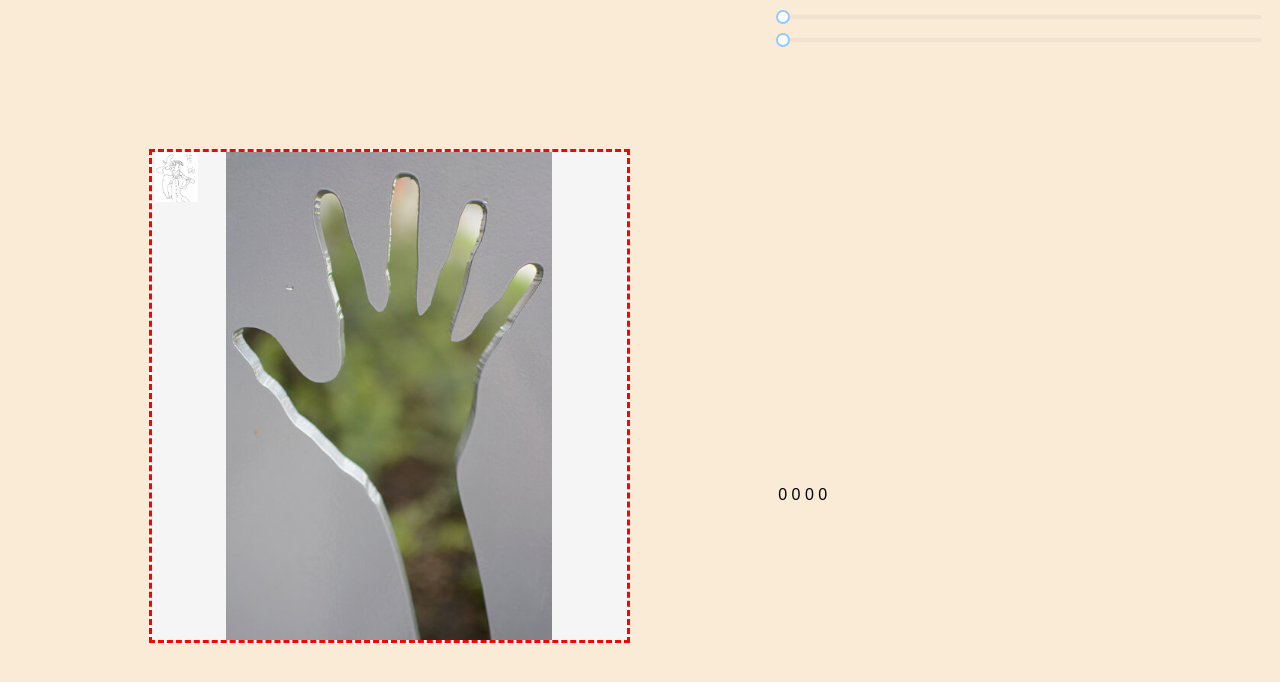
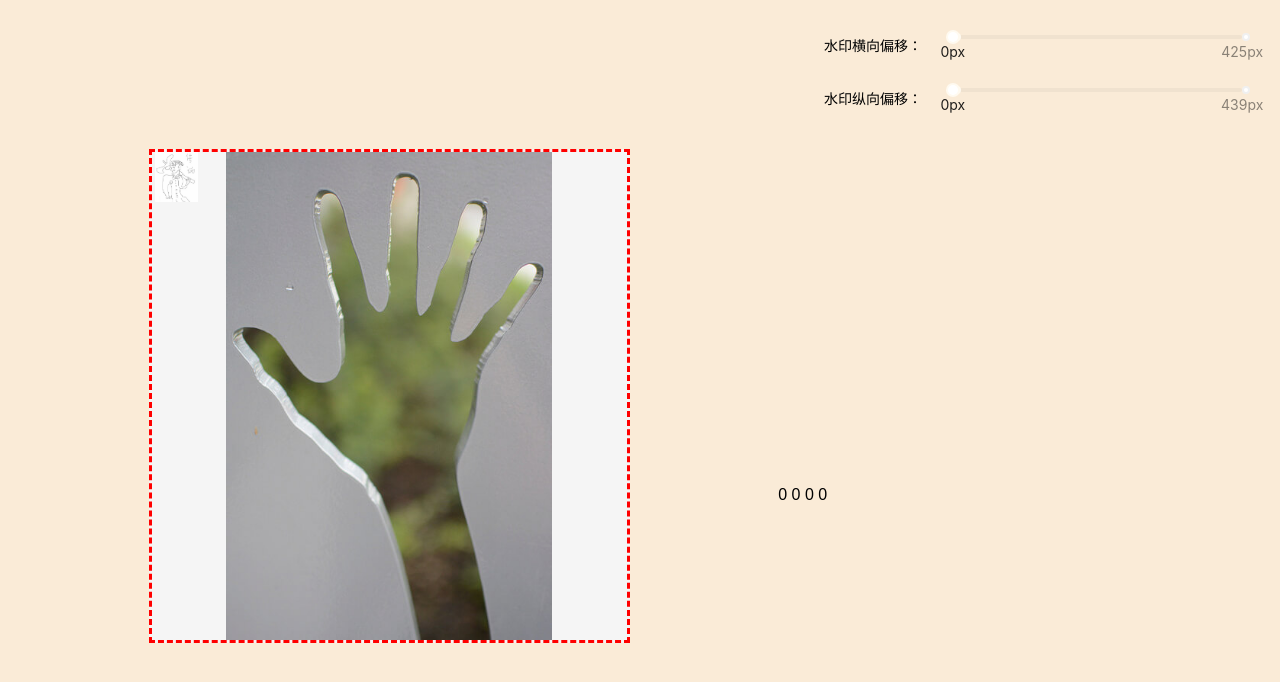
Before and after one commit to Andy201512/watermarkWithAntd, a Vue app: page / in a window 1280 px wide. Shown: the top 682 px of the page. Built offline with nearby package versions, Linux system fonts and the light colour scheme.

Commit message:
设置antdv主题颜色、设置滑动条取值、添加注释。

```diff
--- a/src/App.vue
+++ b/src/App.vue
@@ -1,17 +1,36 @@
 <template>
+    <a-config-provider :theme="{
+        token: {
+            colorPrimary: '#f1c58f',
+        },
+    }">
         <div class="mainView">
             <div class="previewPart">
                 <div id="previewContainer">
                     <div id="backgroundContainer" ref="backgroundContainer">
                         <div id="watermarkContainer" ref="watermarkContainer" @mousedown="RecordPos"
-                        @mouseup="{ dragging = false; }" @mousemove="SetTranslateSyle">
+                            @mouseup="{ dragging = false; }" @mousemove="SetDraggingTranslateSyle">
                         </div>
                     </div>
                 </div>
             </div>
             <div class="operatePart">
-            <a-slider :value="rusultData.watermarkData.offsetX"/>
-            <a-slider :value="rusultData.watermarkData.offsetY"/>
+                <a-row>
+                    <a-col :span="8" class="labelContainer">
+                        <span>水印横向偏移：</span>
+                    </a-col>
+                    <a-col :span="16">
+                        <a-slider v-model:value="rusultData.watermarkData.offsetX" :marks="xMarks" :max="xMax" @change="(value)=>SetSliderTranslateSyle(value,'x')"/>
+                    </a-col>
+                </a-row>
+                <a-row>
+                    <a-col :span="8" class="labelContainer">
+                        <span>水印纵向偏移：</span>
+                    </a-col>
+                    <a-col :span="16">
+                        <a-slider v-model:value="rusultData.watermarkData.offsetY" :marks="yMarks" :max="yMax"  @change="(value)=>SetSliderTranslateSyle(value, 'y')"/>
+                    </a-col>
+                </a-row>
             </div>
             <div class="paramPart">
                 {{ rusultData.backgroundData.scale }}
@@ -20,12 +39,14 @@
                 {{ rusultData.watermarkData.offsetY }}
             </div>
         </div>
+    </a-config-provider>
 </template>
 
 <script setup>
-import { reactive } from 'vue'
+import { reactive, ref, onMounted, useTemplateRef } from 'vue'
 
-const rusultData = reactive({
+// 图片打水印的关键数据
+const rusultData = ref({
     backgroundData: {
         scale: 0,
     },
@@ -36,14 +57,33 @@ const rusultData = reactive({
     },
 });
 
+const backgroundContainerRef = useTemplateRef("backgroundContainer");
+const watermarkContainerRef = useTemplateRef("watermarkContainer");
+
+// 水印进入滑动过程的标志
 var dragging = false;
 
+// 水印开始滑动时的鼠标位置
 var lastCursorPosX = 0;
 var lastCursorPosY = 0;
 
+// 从css里读取的水印偏移量
 var watermarkTranslateX = 0;
 var watermarkTranslateY = 0;
 
+// 滑动条取值范围
+const xMarks = ref({
+    0: '0px',
+    100: '100px'
+});
+const yMarks = ref({
+    0: '0px',
+    100: '100px'
+});
+const xMax = ref(100)
+const yMax = ref(100)
+
+// 记录拖动开始
 function RecordPos(e) {
     dragging = true;
 
@@ -57,14 +97,48 @@ function RecordPos(e) {
     }
 };
 
-function SetTranslateSyle(e) {
+// 设置水印偏移
+function SetDraggingTranslateSyle(e) {
     if (dragging) {
-        rusultData.watermarkData.offsetX = watermarkTranslateX + (e.clientX - lastCursorPosX);
-        rusultData.watermarkData.offsetY = watermarkTranslateY + (e.clientY - lastCursorPosY);
+        rusultData.value.watermarkData.offsetX = watermarkTranslateX + (e.clientX - lastCursorPosX);
+        rusultData.value.watermarkData.offsetY = watermarkTranslateY + (e.clientY - lastCursorPosY);
 
-        e.target.style.transform = `translate(${rusultData.watermarkData.offsetX}px, ${rusultData.watermarkData.offsetY}px)`;
+        if (
+            rusultData.value.watermarkData.offsetX >= 0 &&
+            rusultData.value.watermarkData.offsetX <= xMax.value &&
+            rusultData.value.watermarkData.offsetY >= 0 &&
+            rusultData.value.watermarkData.offsetY <= yMax.value
+        ) {
+            e.target.style.transform = `translate(${rusultData.value.watermarkData.offsetX}px, ${rusultData.value.watermarkData.offsetY}px)`;
+
+        }
     }
 };
+
+function SetSliderTranslateSyle(value, flage) {
+    var lastWatermarkXY = watermarkContainerRef.value.style?.transform.match(/-?\d+/g) || [0,0];
+    var offsetX = parseInt(lastWatermarkXY[0]) || 0;
+    var offsetY = parseInt(lastWatermarkXY[1]) || 0;
+    if(flage === 'x'){
+        offsetX = value
+    }
+    if(flage === 'y'){
+        offsetY = value
+    }
+    watermarkContainerRef.value.style.transform = `translate(${offsetX}px, ${offsetY}px)`
+}
+
+onMounted(() => {
+    // 设置滑动条的水印偏移值范围
+    let height = backgroundContainerRef.value.clientHeight - watermarkContainerRef.value.clientHeight;
+    let width = backgroundContainerRef.value.clientWidth - watermarkContainerRef.value.clientWidth;
+    delete yMarks.value[100];
+    delete xMarks.value[100];
+    yMarks.value[height] = `${height}px`;
+    xMarks.value[width] = `${width}px`;
+    yMax.value = height;
+    xMax.value = width;
+});
 
 </script>
 
@@ -103,6 +177,7 @@ function SetTranslateSyle(e) {
     background-size: contain;
     background-position: center;
     background-repeat: no-repeat;
+    transform: translate(0px,0px);
 }
 
 #watermarkContainer:hover {
@@ -115,6 +190,14 @@ function SetTranslateSyle(e) {
     filter: none;
 }
 
-.paramPart{
+.operatePart {
+    padding: 20px;
 }
+
+.labelContainer {
+    align-content: center;
+    text-align: center;
+}
+
+.paramPart {}
 </style>
```
Lines whose indentation alone changed are shown as unchanged.
